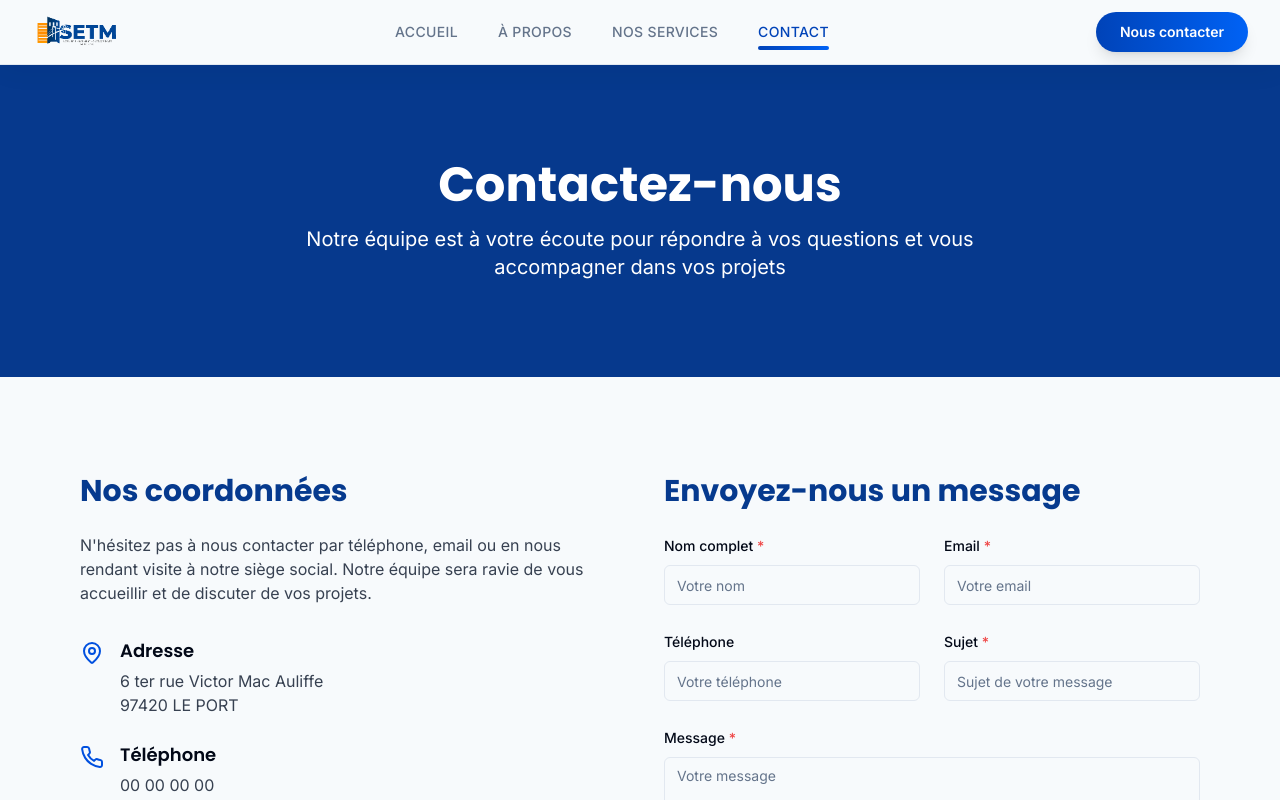
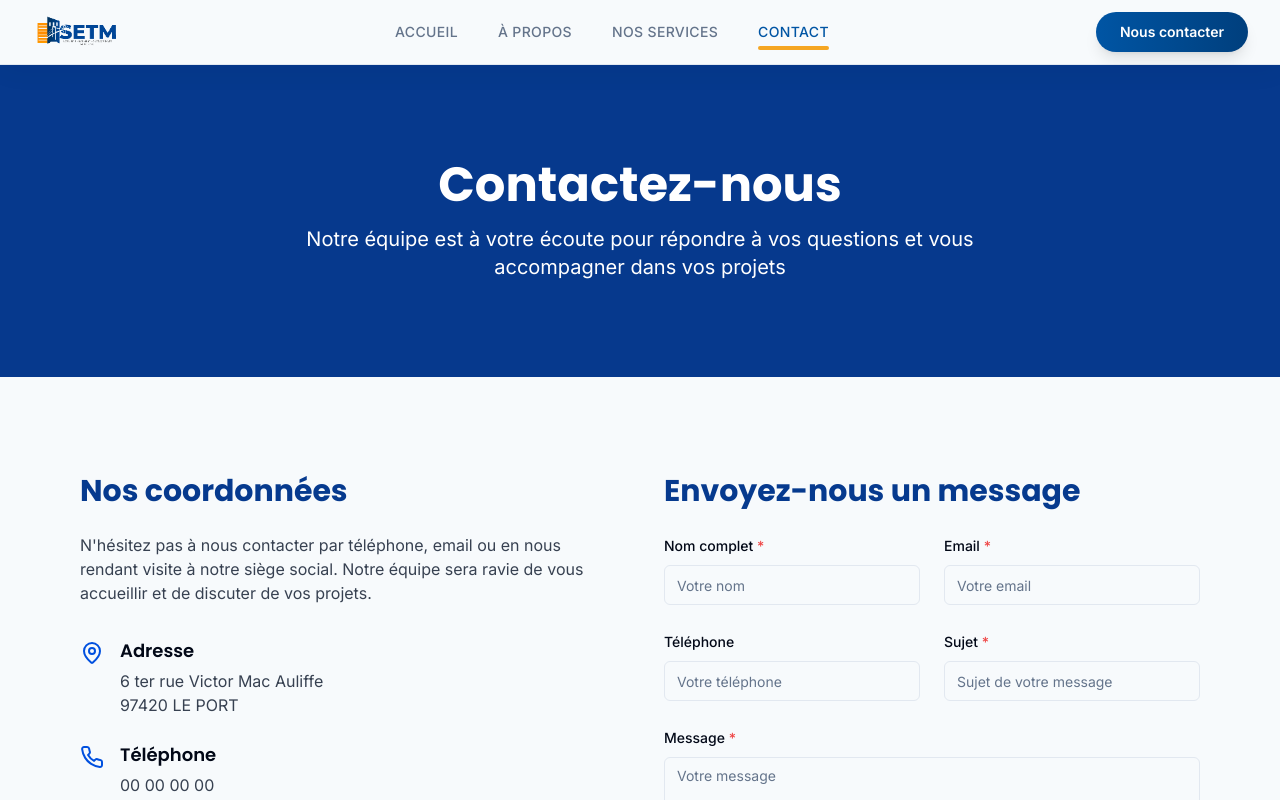
Before and after one commit to Eco2lodgy-Company/SETEM, a React (Vite) app: page /contact in a window 1280 px wide. Shown: the top 800 px of the page. Built offline with nearby package versions, Linux system fonts and the light colour scheme.

Commit message:
uniformisation de la navbar

```diff
--- a/src/components/home/Partners.tsx
+++ b/src/components/home/Partners.tsx
@@ -5,32 +5,32 @@ const partners = [
   {
     id: 1,
     name: "Région Réunion",
-    logo: "https://images.unsplash.com/photo-1490971774356-7fac993cc438",
+    logo: "/images/logo.png",
   },
   {
     id: 2,
     name: "Département de La Réunion",
-    logo: "https://images.unsplash.com/photo-1568605114967-8130f3a36994",
+    logo: "/images/logo.png",
   },
   {
     id: 3,
     name: "Université de La Réunion",
-    logo: "https://images.unsplash.com/photo-1592303645152-f2786aeb903d",
+    logo: "/images/logo.png",
   },
   {
     id: 4,
     name: "CHU de La Réunion",
-    logo: "https://images.unsplash.com/photo-1587351021759-3e566b3db679",
+    logo: "/images/logo.png",
   },
   {
     id: 5,
     name: "CIREST",
-    logo: "https://images.unsplash.com/photo-1517245386807-bb43f82c33c4",
+    logo: "/images/logo.png",
   },
   {
     id: 6,
     name: "CINOR",
-    logo: "https://images.unsplash.com/photo-1558403194-611308249627",
+    logo: "/images/logo.png",
   },
 ];
 
--- a/src/components/layout/Header.tsx
+++ b/src/components/layout/Header.tsx
@@ -33,7 +33,7 @@ const Header = () => {
   return (
     <header className="sticky top-0 z-50 w-full border-b border-border bg-background/95 backdrop-blur-xl shadow-[0_4px_30px_rgba(0,0,0,0.05)] transition-all duration-300">
       <div className="container flex h-16 items-center justify-between px-4 sm:px-6 lg:px-8">
-        {/* Logo */}
+        {/* Logo - Inchangé */}
         <div className="flex items-center gap-3">
           <Link to="/" className="flex items-center gap-2 group" onClick={closeMenu}>
             <motion.img
@@ -54,14 +54,14 @@ const Header = () => {
               to={item.path}
               className={`relative text-sm font-medium uppercase tracking-wide transition-colors duration-200 ${
                 location.pathname === item.path
-                  ? 'text-SETM-800 font-bold'
-                  : 'text-muted-foreground hover:text-SETM-700'
+                  ? 'text-[#0055A4] font-bold'
+                  : 'text-muted-foreground hover:text-[#003F7D]'
               }`}
             >
               {item.name}
               {location.pathname === item.path && (
                 <motion.span
-                  className="absolute -bottom-2 left-0 h-1 w-full bg-gradient-to-r from-SETM-800 to-SETM-600 rounded-full"
+                  className="absolute -bottom-2 left-0 h-1 w-full bg-[#F5A623] rounded-full" // Changement de couleur en orange
                   layoutId="underline"
                   initial={{ scaleX: 0 }}
                   animate={{ scaleX: 1 }}
@@ -77,7 +77,7 @@ const Header = () => {
           {/* Search button */}
           {/* <button
             onClick={toggleSearch}
-            className="p-2 rounded-full hover:bg-muted focus:outline-none focus:ring-2 focus:ring-SETM-800"
+            className="p-2 rounded-full hover:bg-muted focus:outline-none focus:ring-2 focus:ring-[#0055A4]"
             aria-label={isSearchOpen ? 'Fermer la recherche' : 'Ouvrir la recherche'}
           >
             <Search className="h-5 w-5 text-muted-foreground" />
@@ -86,7 +86,7 @@ const Header = () => {
           {/* Contact button */}
           <Button
             asChild
-            className="bg-gradient-to-r from-SETM-800 to-SETM-600 text-white rounded-full px-6 py-2 font-semibold hover:from-SETM-700 hover:to-SETM-500 transform transition-all hover:scale-105 shadow-lg"
+            className="bg-gradient-to-r from-[#0055A4] to-[#003F7D] text-white rounded-full px-6 py-2 font-semibold hover:from-[#003F7D] hover:to-[#002F5D] transform transition-all hover:scale-105 shadow-lg"
           >
             <Link to="/contact">Nous contacter</Link>
           </Button>
@@ -95,7 +95,7 @@ const Header = () => {
         {/* Mobile menu button */}
         <button
           onClick={toggleMenu}
-          className="md:hidden p-2 rounded-full hover:bg-muted focus:outline-none focus:ring-2 focus:ring-SETM-800"
+          className="md:hidden p-2 rounded-full hover:bg-muted focus:outline-none focus:ring-2 focus:ring-[#0055A4]"
           aria-label={isMenuOpen ? 'Fermer le menu' : 'Ouvrir le menu'}
         >
           {isMenuOpen ? <X className="h-6 w-6 text-muted-foreground" /> : <Menu className="h-6 w-6 text-muted-foreground" />}
@@ -116,7 +116,7 @@ const Header = () => {
               <input
                 type="text"
                 placeholder="Rechercher..."
-                className="w-full px-4 py-2 rounded-full bg-muted text-foreground focus:outline-none focus:ring-2 focus:ring-SETM-800"
+                className="w-full px-4 py-2 rounded-full bg-muted text-foreground focus:outline-none focus:ring-2 focus:ring-[#0055A4]"
               />
             </div>
           </motion.div>
@@ -141,7 +141,7 @@ const Header = () => {
                   onClick={closeMenu}
                   className={`px-4 py-3 text-base font-medium rounded-xl transition-colors hover:bg-muted ${
                     location.pathname === item.path
-                      ? 'bg-gradient-to-r from-SETM-800/10 to-SETM-600/10 text-SETM-800 font-bold'
+                      ? 'bg-gradient-to-r from-[#0055A4]/10 to-[#003F7D]/10 text-[#0055A4] font-bold'
                       : 'text-foreground'
                   }`}
                 >
@@ -153,12 +153,12 @@ const Header = () => {
                 <input
                   type="text"
                   placeholder="Rechercher..."
-                  className="w-full px-4 py-2 rounded-full bg-muted text-foreground focus:outline-none focus:ring-2 focus:ring-SETM-800"
+                  className="w-full px-4 py-2 rounded-full bg-muted text-foreground focus:outline-none focus:ring-2 focus:ring-[#0055A4]"
                 />
               </div>
               <Button
                 asChild
-                className="mt-4 mx-4 bg-gradient-to-r from-SETM-800 to-SETM-600 text-white rounded-full px-6 py-3 font-semibold hover:from-SETM-700 hover:to-SETM-500 transform transition-all hover:scale-105"
+                className="mt-4 mx-4 bg-gradient-to-r from-[#0055A4] to-[#003F7D] text-white rounded-full px-6 py-3 font-semibold hover:from-[#003F7D] hover:to-[#002F5D] transform transition-all hover:scale-105"
               >
                 <Link to="/contact" onClick={closeMenu}>
                   Nous contacter
```
